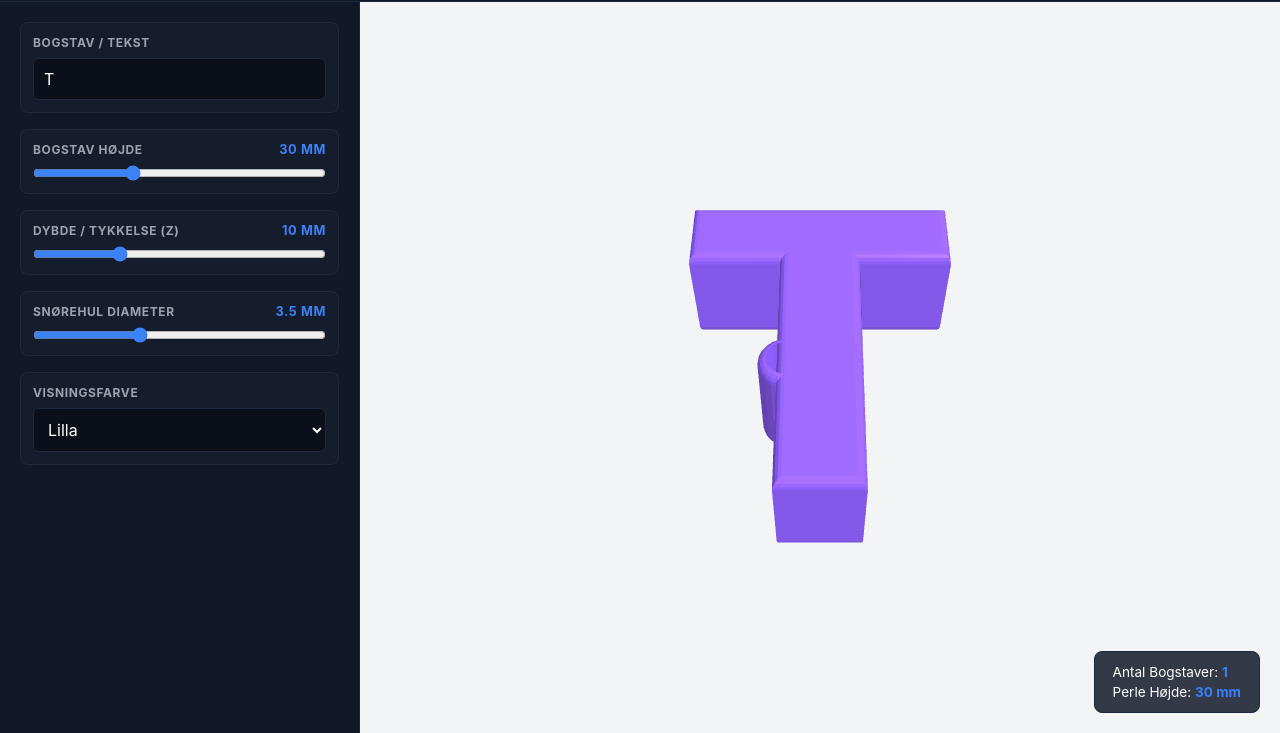
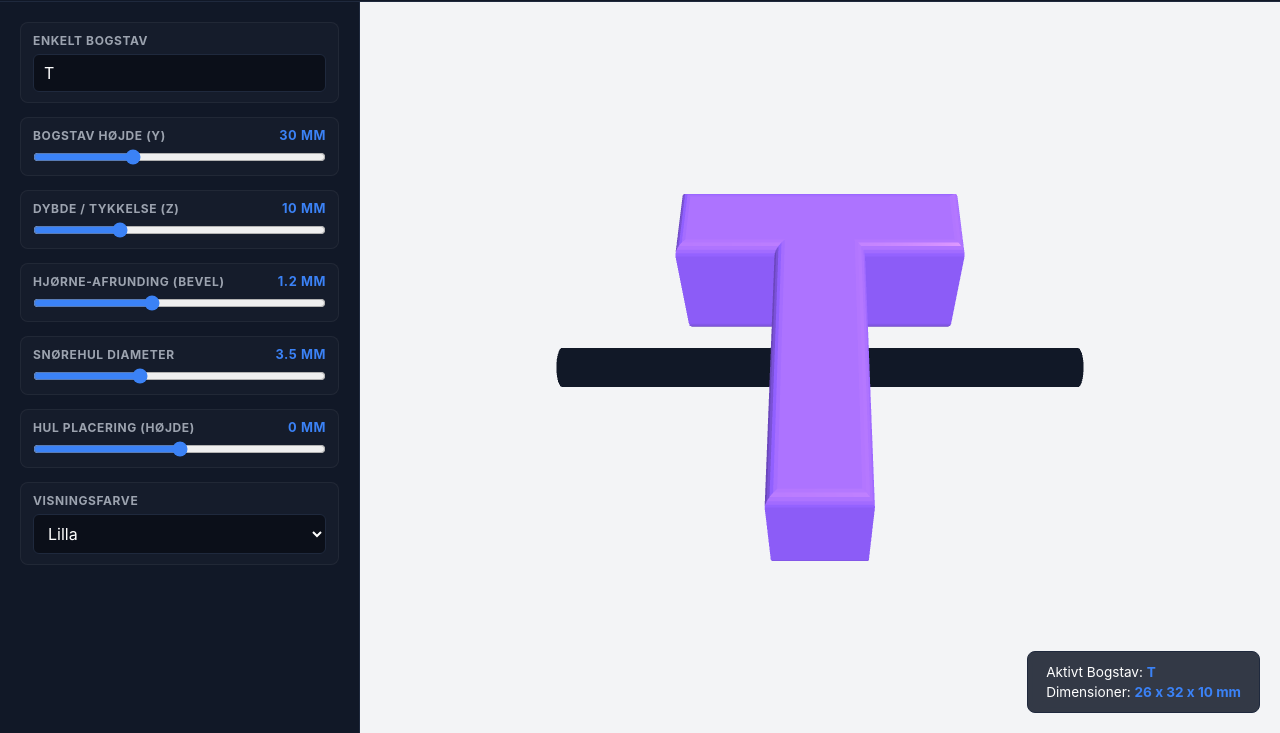
Before and after one commit to DetErDerfor/STLbogstaver, a plain HTML site: page index.html in a window 1280 px wide. Shown: the part 67-800 px from the top of the page. Drawn offline with nearby package versions, Linux system fonts and the light colour scheme; animation ran at ten frames a second.

Commit message:
Refactor single letter bead generation and UI
Updated layout and functionality for a single letter bead generator. Adjusted styles, element IDs, and added new controls for bevel and hole positioning.

```diff
--- a/index.html
+++ b/index.html
@@ -90,15 +90,15 @@
       overflow-y: auto;
       display: flex;
       flex-direction: column;
-      gap: 16px;
+      gap: 14px;
     }
 
     .control-group {
       display: flex;
       flex-direction: column;
-      gap: 8px;
+      gap: 6px;
       background: rgba(255, 255, 255, 0.02);
-      padding: 12px;
+      padding: 10px 12px;
       border-radius: 8px;
       border: 1px solid rgba(255, 255, 255, 0.05);
     }
@@ -115,7 +115,7 @@
 
     input[type="text"], select {
       width: 100%;
-      padding: 10px;
+      padding: 8px 10px;
       background: #0b0f19;
       border: 1px solid var(--panel-border);
       border-radius: 6px;
@@ -193,7 +193,7 @@
   <header>
     <div class="logo-title">
       <h1>3D Letter Bead Factory</h1>
-      <span>3D-Printbare Bogstavperler</span>
+      <span>Parametrisk Bogstavperle Generator</span>
     </div>
     <button class="btn btn-primary" id="exportBtn">📥 Export STL Fil</button>
   </header>
@@ -201,12 +201,12 @@
   <main>
     <sidebar>
       <div class="control-group">
-        <label for="textInput">Bogstav / Tekst</label>
-        <input type="text" id="textInput" value="T" maxlength="10">
+        <label for="textInput">Enkelt Bogstav</label>
+        <input type="text" id="textInput" value="T" maxlength="1">
       </div>
 
       <div class="control-group">
-        <label>Bogstav Højde <span class="val-badge" id="sizeVal">30 mm</span></label>
+        <label>Bogstav Højde (Y) <span class="val-badge" id="sizeVal">30 mm</span></label>
         <div class="slider-container">
           <input type="range" id="sizeSlider" min="15" max="60" value="30">
         </div>
@@ -220,9 +220,23 @@
       </div>
 
       <div class="control-group">
+        <label>Hjørne-afrunding (Bevel) <span class="val-badge" id="bevelVal">1.2 mm</span></label>
+        <div class="slider-container">
+          <input type="range" id="bevelSlider" min="0" max="3" step="0.2" value="1.2">
+        </div>
+      </div>
+
+      <div class="control-group">
         <label>Snørehul Diameter <span class="val-badge" id="holeVal">3.5 mm</span></label>
         <div class="slider-container">
           <input type="range" id="holeSlider" min="1" max="8" step="0.5" value="3.5">
+        </div>
+      </div>
+
+      <div class="control-group">
+        <label>Hul Placering (Højde) <span class="val-badge" id="holePosYVal">0 mm</span></label>
+        <div class="slider-container">
+          <input type="range" id="holePosYSlider" min="-15" max="15" step="0.5" value="0">
         </div>
       </div>
 
@@ -240,8 +254,8 @@
     <div id="viewport-container">
       <canvas id="canvas3d"></canvas>
       <div class="info-overlay">
-        <div>Antal Bogstaver: <span id="letterCountInfo">1</span></div>
-        <div>Perle Højde: <span id="heightInfo">30 mm</span></div>
+        <div>Aktivt Bogstav: <span id="activeCharInfo">T</span></div>
+        <div>Dimensioner: <span id="dimInfo">30 mm</span></div>
       </div>
     </div>
   </main>
@@ -254,7 +268,7 @@
     scene.background = new THREE.Color(0xf3f4f6);
 
     const camera = new THREE.PerspectiveCamera(45, container.clientWidth / container.clientHeight, 0.1, 1000);
-    camera.position.set(0, -50, 70);
+    camera.position.set(0, -45, 65);
 
     const renderer = new THREE.WebGLRenderer({ canvas, antialias: true });
     renderer.setSize(container.clientWidth, container.clientHeight);
@@ -264,105 +278,94 @@
     const controls = new THREE.OrbitControls(camera, renderer.domElement);
     controls.enableDamping = true;
 
-    const ambientLight = new THREE.AmbientLight(0xffffff, 0.8);
+    const ambientLight = new THREE.AmbientLight(0xffffff, 0.85);
     scene.add(ambientLight);
 
-    const dirLight = new THREE.DirectionalLight(0xffffff, 0.6);
+    const dirLight = new THREE.DirectionalLight(0xffffff, 0.65);
     dirLight.position.set(30, -30, 60);
     scene.add(dirLight);
 
-    let beadGroup = null;
+    let activeMeshGroup = null;
     let loadedFont = null;
 
     const loader = new THREE.FontLoader();
     loader.load('https://threejs.org/examples/fonts/helvetiker_bold.typeface.json', (font) => {
       loadedFont = font;
-      generateLetterBeads();
+      generateSingleLetterBead();
     });
 
-    function generateLetterBeads() {
+    function generateSingleLetterBead() {
       if (!loadedFont) return;
 
-      const rawText = document.getElementById('textInput').value.trim() || 'T';
-      const letters = rawText.toUpperCase().split('');
+      const char = (document.getElementById('textInput').value.trim() || 'T').toUpperCase().charAt(0);
       const size = parseFloat(document.getElementById('sizeSlider').value);
       const depth = parseFloat(document.getElementById('depthSlider').value);
+      const bevel = parseFloat(document.getElementById('bevelSlider').value);
       const holeDiam = parseFloat(document.getElementById('holeSlider').value);
+      const holePosY = parseFloat(document.getElementById('holePosYSlider').value);
       const colorHex = parseInt(document.getElementById('colorSelect').value);
 
       document.getElementById('sizeVal').innerText = size + ' mm';
       document.getElementById('depthVal').innerText = depth + ' mm';
+      document.getElementById('bevelVal').innerText = bevel + ' mm';
       document.getElementById('holeVal').innerText = holeDiam + ' mm';
-      document.getElementById('letterCountInfo').innerText = letters.length;
-      document.getElementById('heightInfo').innerText = size + ' mm';
+      document.getElementById('holePosYVal').innerText = holePosY + ' mm';
+      document.getElementById('activeCharInfo').innerText = char;
 
-      if (beadGroup) scene.remove(beadGroup);
-      beadGroup = new THREE.Group();
+      if (activeMeshGroup) scene.remove(activeMeshGroup);
+      activeMeshGroup = new THREE.Group();
 
       const mat = new THREE.MeshStandardMaterial({
         color: colorHex,
         roughness: 0.3,
-        metalness: 0.1,
-        side: THREE.DoubleSide
+        metalness: 0.1
       });
 
-      let currentX = 0;
-      const spacing = size * 1.1;
-
-      letters.forEach((char) => {
-        // Hent 2D konturer for bogstavet fra fonten
-        const shapes = loadedFont.generateShapes(char, size);
-
-        // Bunden for hver figur
-        shapes.forEach((shape) => {
-          // Tilføj hul direkte i 2D konturen midt på bogstavet
-          if (holeDiam > 0) {
-            const holePath = new THREE.Path();
-            const radius = holeDiam / 2;
-
-            // Placer hullet midt i bogstavet (vandret gennem Z-aksen eller Y/X)
-            // Vi tegner en cirkulær udskæring i 2D før ekstrudering
-            holePath.absarc(size * 0.3, size * 0.4, radius, 0, Math.PI * 2, true);
-            shape.holes.push(holePath);
-          }
-
-          // Ekstruder geometrien direkte med hullet integreret
-          const extrudeSettings = {
-            depth: depth,
-            bevelEnabled: true,
-            bevelThickness: 1.0,
-            bevelSize: 0.8,
-            bevelSegments: 4
-          };
-
-          const geo = new THREE.ExtrudeGeometry(shape, extrudeSettings);
-          geo.computeBoundingBox();
-          const bbox = geo.boundingBox;
-          const charWidth = bbox.max.x - bbox.min.x;
-          const charHeight = bbox.max.y - bbox.min.y;
-
-          // Centrer geometrien
-          geo.translate(-charWidth / 2 - bbox.min.x, -charHeight / 2 - bbox.min.y, -depth / 2);
-
-          const mesh = new THREE.Mesh(geo, mat);
-          mesh.position.x = currentX;
-          beadGroup.add(mesh);
-        });
-
-        currentX += spacing;
+      // 1. Opret 3D bogstav geometri
+      const textGeo = new THREE.TextGeometry(char, {
+        font: loadedFont,
+        size: size,
+        height: depth,
+        curveSegments: 16,
+        bevelEnabled: bevel > 0,
+        bevelThickness: bevel,
+        bevelSize: bevel * 0.8,
+        bevelSegments: 5
       });
 
-      // Centrer samlet række af bogstaver
-      const totalWidth = (letters.length - 1) * spacing;
-      beadGroup.position.x = -totalWidth / 2;
+      textGeo.computeBoundingBox();
+      const bbox = textGeo.boundingBox;
+      const charWidth = bbox.max.x - bbox.min.x;
+      const charHeight = bbox.max.y - bbox.min.y;
 
-      scene.add(beadGroup);
+      document.getElementById('dimInfo').innerText = `${Math.round(charWidth)} x ${Math.round(charHeight)} x ${depth} mm`;
+
+      // Centrer bogstavet nøjagtigt ved (0,0,0)
+      textGeo.translate(-charWidth / 2 - bbox.min.x, -charHeight / 2 - bbox.min.y, -depth / 2);
+
+      const letterMesh = new THREE.Mesh(textGeo, mat);
+
+      // 2. Opret det tværgående snørehul på tværs af X/Z-aksen (igennem kroppen)
+      const holeLength = charWidth + 20;
+      const innerHoleGeo = new THREE.CylinderGeometry(holeDiam / 2, holeDiam / 2, holeLength, 32);
+
+      // Drej cylinderen så den går vandret igennem siden
+      innerHoleGeo.rotateZ(Math.PI / 2);
+
+      const holeMat = new THREE.MeshBasicMaterial({ color: 0x111827 });
+      const holeMesh = new THREE.Mesh(innerHoleGeo, holeMat);
+      holeMesh.position.set(0, holePosY, 0);
+
+      activeMeshGroup.add(letterMesh);
+      activeMeshGroup.add(holeMesh);
+
+      scene.add(activeMeshGroup);
     }
 
     // Event Listeners
-    const inputs = ['textInput', 'sizeSlider', 'depthSlider', 'holeSlider', 'colorSelect'];
+    const inputs = ['textInput', 'sizeSlider', 'depthSlider', 'bevelSlider', 'holeSlider', 'holePosYSlider', 'colorSelect'];
     inputs.forEach(id => {
-      document.getElementById(id).addEventListener('input', generateLetterBeads);
+      document.getElementById(id).addEventListener('input', generateSingleLetterBead);
     });
 
     window.addEventListener('resize', () => {
@@ -373,14 +376,15 @@
 
     // STL Export
     document.getElementById('exportBtn').addEventListener('click', () => {
-      if (!beadGroup) return;
+      if (!activeMeshGroup) return;
 
       const exporter = new THREE.STLExporter();
-      const result = exporter.parse(beadGroup, { binary: true });
+      const result = exporter.parse(activeMeshGroup, { binary: true });
 
       const blob = new Blob([result], { type: 'application/octet-stream' });
       const link = document.createElement('a');
-      const filename = (document.getElementById('textInput').value.trim() || 'letter_bead') + '_3d.stl';
+      const char = (document.getElementById('textInput').value.trim() || 'bead').toUpperCase();
+      const filename = `letter_bead_${char}.stl`;
 
       link.href = URL.createObjectURL(blob);
       link.download = filename;
```
